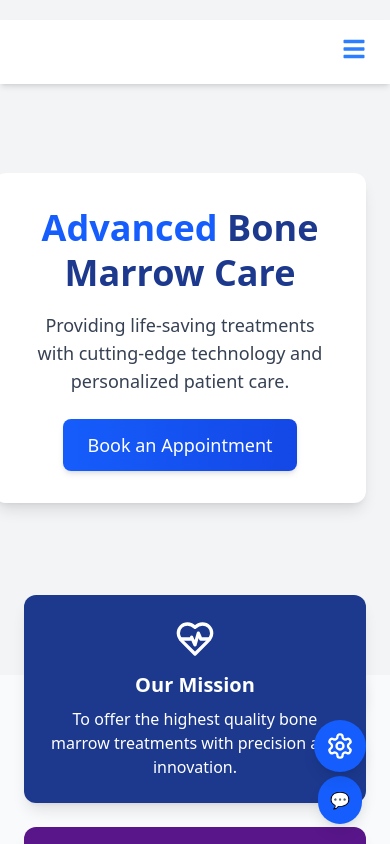
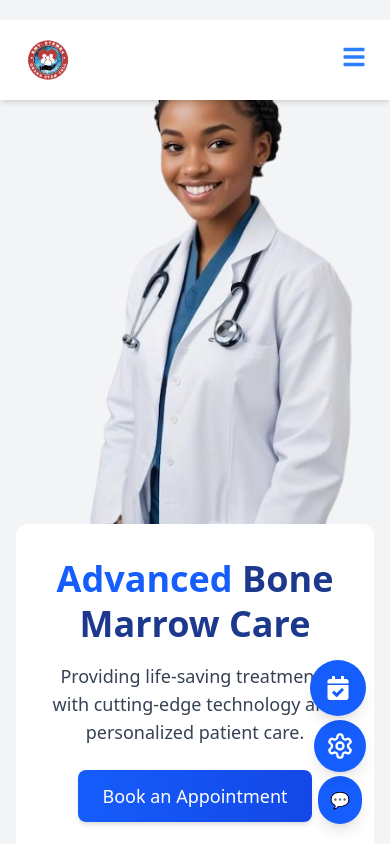
Before and after one commit to Bart-Plange/bonemarrow, a React (Vite) app: page / in a window 390 px wide. Shown: the top 844 px of the page. Built offline with nearby package versions, Linux system fonts and the light colour scheme.

Commit message:
updated for mobile display

```diff
--- a/index.html
+++ b/index.html
@@ -2,7 +2,7 @@
 <html lang="en">
   <head>
     <meta charset="UTF-8" />
-    <link rel="icon" type="image/svg+xml" href="/vite.svg" />
+    <link rel="icon" type="image/svg+xml" href="/logo.jpeg" />
     <meta name="viewport" content="width=device-width, initial-scale=1.0" />
     <title>Bone Marrow Transplant</title>
   </head>
--- a/src/components/about/AboutHero.jsx
+++ b/src/components/about/AboutHero.jsx
@@ -3,37 +3,18 @@ import { useState, useEffect } from "react";
 import Typewriter from "typewriter-effect";
 
 const AboutHero = () => {
-  const [scrollY, setScrollY] = useState(0);
   const [showOverlay, setShowOverlay] = useState(false);
-
-  useEffect(() => {
-    const handleScroll = () => setScrollY(window.scrollY);
-    window.addEventListener("scroll", handleScroll);
-    return () => window.removeEventListener("scroll", handleScroll);
-  }, []);
 
   return (
     <div>
       {/* About Hero Section */}
-      <section
-        className="relative h-[80vh] md:h-screen bg-gray-100 flex items-center justify-center"
-        style={{
-          backgroundImage: "url('/ab.png')",
-          backgroundSize: "40%",
-          backgroundPosition: "top 60% right 10%",
-          backgroundRepeat: "no-repeat",
-        }}
-      >
-        {/* Overlay */}
-        <div className="absolute inset-0 bg-opacity-40"></div>
-
-        <div className="container mx-auto px-6 md:px-12 relative z-10">
-          {/* Hero Content */}
+      <section className="relative bg-gray-100 flex flex-col-reverse md:grid md:grid-cols-2 md:items-center h-auto md:h-screen px-6 md:px-12">
+        {/* Hero Text */}
         <motion.div
           initial={{ opacity: 0, x: -50 }}
           animate={{ opacity: 1, x: 0 }}
           transition={{ duration: 1 }}
-            className="text-center md:text-left bg-white bg-opacity-95 p-8 rounded-xl shadow-lg max-w-3xl ml-[-30px]"
+          className="text-center md:text-left bg-white bg-opacity-95 p-8 rounded-xl shadow-lg max-w-3xl mx-auto md:ml-0"
         >
           <h1 className="text-4xl md:text-5xl font-bold text-blue-900 leading-tight">
             <motion.span
@@ -64,7 +45,20 @@ const AboutHero = () => {
             </a>
           </div>
         </motion.div>
-        </div>
+
+        {/* Image on Right for Desktop, Above for Mobile */}
+        <motion.div
+          initial={{ opacity: 0, scale: 0.9 }}
+          animate={{ opacity: 1, scale: 1 }}
+          transition={{ duration: 1 }}
+          className="flex justify-center"
+        >
+          <img
+            src="/ab.png"
+            alt="About Us"
+            className="w-full md:w-[500px] h-auto object-contain"
+          />
+        </motion.div>
       </section>
 
       {/* Video Section */}
--- a/src/components/chatbot/Chatbot.jsx
+++ b/src/components/chatbot/Chatbot.jsx
@@ -16,7 +16,7 @@ const Chatbot = () => {
   }, [messages]);
 
   const sendMessage = async () => {
-    if (!userMessage.trim()) return; // Prevent empty messages
+    if (!userMessage.trim()) return;
 
     const newMessages = [...messages, { type: "user", text: userMessage }];
     setMessages(newMessages);
@@ -25,16 +25,19 @@ const Chatbot = () => {
 
     try {
         const response = await axios.post("http://localhost:5000/api/chatbot/query", {
+            userId: "65a1b9d2e4b0e78a2f3c8a9f",  // 🔹 Ensure userId is included
             userMessage,
         });
 
         setMessages([...newMessages, { type: "bot", text: response.data.botResponse }]);
     } catch (error) {
+        console.error("Chatbot API Error:", error.response?.data || error.message);
         setMessages([...newMessages, { type: "bot", text: "❌ Error: Unable to fetch response." }]);
     }
 
     setIsTyping(false);
 };
+
 
   // Clear Chat History
   const clearChatHistory = () => {
--- a/src/components/contact/AppointmentHero.jsx
+++ b/src/components/contact/AppointmentHero.jsx
@@ -1,36 +1,15 @@
 import { motion } from "framer-motion";
-import { useState, useEffect } from "react";
 import Typewriter from "typewriter-effect";
 
 const AppointmentHero = () => {
-  const [scrollY, setScrollY] = useState(0);
-
-  useEffect(() => {
-    const handleScroll = () => setScrollY(window.scrollY);
-    window.addEventListener("scroll", handleScroll);
-    return () => window.removeEventListener("scroll", handleScroll);
-  }, []);
-
   return (
-    <section
-      className="relative h-[80vh] md:h-screen bg-gray-100 flex items-center justify-center"
-      style={{
-        backgroundImage: "url('/booking.png')",
-        backgroundSize: "40%",
-        backgroundPosition: "top 60% right 10%",
-        backgroundRepeat: "no-repeat",
-      }}
-    >
-      {/* Overlay */}
-      <div className="absolute inset-0 bg-opacity-40"></div>
-
-      <div className="container mx-auto px-6 md:px-12 relative z-10">
-        {/* Hero Content */}
+    <section className="relative bg-gray-100 flex flex-col-reverse md:grid md:grid-cols-2 md:items-center h-auto md:h-screen px-6 md:px-12">
+      {/* Hero Text */}
       <motion.div
         initial={{ opacity: 0, x: -50 }}
         animate={{ opacity: 1, x: 0 }}
         transition={{ duration: 1 }}
-          className="text-center md:text-left bg-white bg-opacity-95 p-8 rounded-xl shadow-lg max-w-3xl ml-[-30px]"
+        className="text-center md:text-left bg-white bg-opacity-95 p-8 rounded-xl shadow-lg max-w-3xl mx-auto md:ml-0"
       >
         <h1 className="text-4xl md:text-5xl font-bold text-blue-900 leading-tight">
           <motion.span
@@ -60,7 +39,21 @@ const AppointmentHero = () => {
           </a>
         </div>
       </motion.div>
-      </div>
+
+      {/* Image on Right for Desktop, Above for Mobile */}
+      <motion.div
+        initial={{ opacity: 0, scale: 0.9 }}
+        animate={{ opacity: 1, scale: 1 }}
+        transition={{ duration: 1 }}
+        className="flex justify-center"
+      >
+        <img
+          src="/booking.png"
+          alt="Book an Appointment"
+          className="w-full md:w-[500px] h-auto object-contain"
+          loading="lazy"
+        />
+      </motion.div>
     </section>
   );
 };
--- a/src/components/hero/Hero.jsx
+++ b/src/components/hero/Hero.jsx
@@ -18,25 +18,13 @@ const Hero = () => {
   return (
     <div>
       {/* Hero Section */}
-      <section
-        className="relative h-[80vh] md:h-screen bg-gray-100 flex items-center justify-center"
-        style={{
-          backgroundImage: "url('/nhn.png')",
-          backgroundSize: "40%",
-          backgroundPosition: "top 60% right 10%",
-          backgroundRepeat: "no-repeat",
-        }}
-      >
-        {/* Overlay */}
-        <div className="absolute inset-0 bg-opacity-40"></div>
-
-        <div className="container mx-auto px-6 md:px-12 relative z-10">
-          {/* Hero Content */}
+      <section className="relative bg-gray-100 flex flex-col-reverse md:grid md:grid-cols-2 md:items-center h-auto md:h-screen px-4 md:px-12">
+        {/* Hero Text */}
         <motion.div
           initial={{ opacity: 0, x: -50 }}
           animate={{ opacity: 1, x: 0 }}
           transition={{ duration: 1 }}
-            className="text-center md:text-left bg-white bg-opacity-95 p-8 rounded-xl shadow-lg max-w-3xl ml-[-30px]"
+          className="text-center md:text-left bg-white bg-opacity-50 p-8 rounded-xl max-w-3xl mx-auto md:ml-0"
         >
           <h1 className="text-4xl md:text-5xl font-bold text-blue-900 leading-tight">
             <motion.span
@@ -45,7 +33,7 @@ const Hero = () => {
               animate={{ opacity: 1, y: 0 }}
               exit={{ opacity: 0, y: -20 }}
               transition={{ duration: 0.5 }}
-                className="text-blue-600 "
+              className="text-blue-600"
             >
               {words[index]}
             </motion.span>{" "}
@@ -63,12 +51,26 @@ const Hero = () => {
             </a>
           </div>
         </motion.div>
-        </div>
+
+        {/* Image on Right for Desktop, Above for Mobile */}
+        <motion.div
+          initial={{ opacity: 0, scale: 0.9 }}
+          animate={{ opacity: 1, scale: 1 }}
+          transition={{ duration: 1 }}
+          className="flex justify-center"
+        >
+          <img
+            src="/nhn.png"
+            alt="Bone Marrow Care"
+            className="w-full md:w-[500px] h-auto object-contain"
+          />
+        </motion.div>
+      </section>
 
       {/* Floating "Book Now" Button */}
       <motion.a
         href="/appointment"
-          className="fixed z-index-50 bottom-32 right-6 bg-blue-600 text-white p-4 rounded-full shadow-lg hover:bg-blue-700 transition-all duration-300"
+        className="fixed z-50 bottom-32 right-6 bg-blue-600 text-white p-4 rounded-full shadow-lg hover:bg-blue-700 transition-all duration-300"
         initial={{ opacity: 0, y: 30 }}
         animate={{ opacity: 1, y: 0 }}
         whileHover={{ scale: 1.1, y: -3 }}
@@ -76,10 +78,9 @@ const Hero = () => {
       >
         <FaCalendarCheck size={24} />
       </motion.a>
-      </section>
 
       {/* Overlapping Cards */}
-      <div className="relative -mt-20 px-6 md:px-12 mb-16">
+      <div className="relative px-6 md:px-12 mb-16 mt-10">
         <div className="grid grid-cols-1 md:grid-cols-3 gap-6 max-w-6xl mx-auto">
           {[
             {
--- a/src/components/navbar/Navbar.jsx
+++ b/src/components/navbar/Navbar.jsx
@@ -47,7 +47,7 @@ const Navbar = () => {
       <div className="container mx-auto px-6 py-4 flex justify-between items-center">
         {/* Logo */}
         <Link to="/" className="text-2xl font-bold text-white">
-          Bone Marrow Care
+          <img src="/logo.jpeg" alt="logo" className="w-12"/>
         </Link>
 
         {/* Desktop Menu */}
```
Also changed, not shown: public/logo.jpeg (added). Lines whose indentation alone changed are shown as unchanged.
